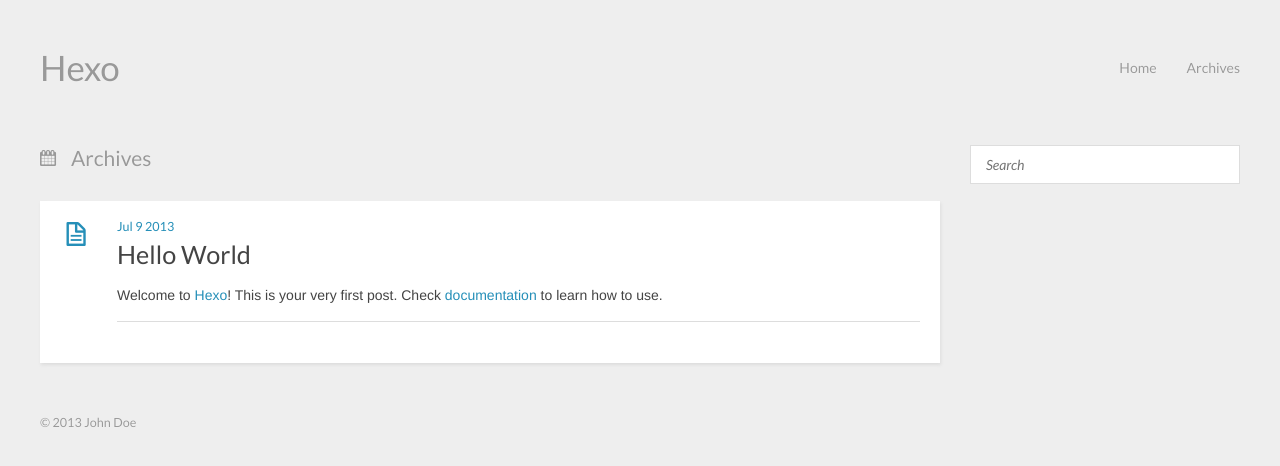
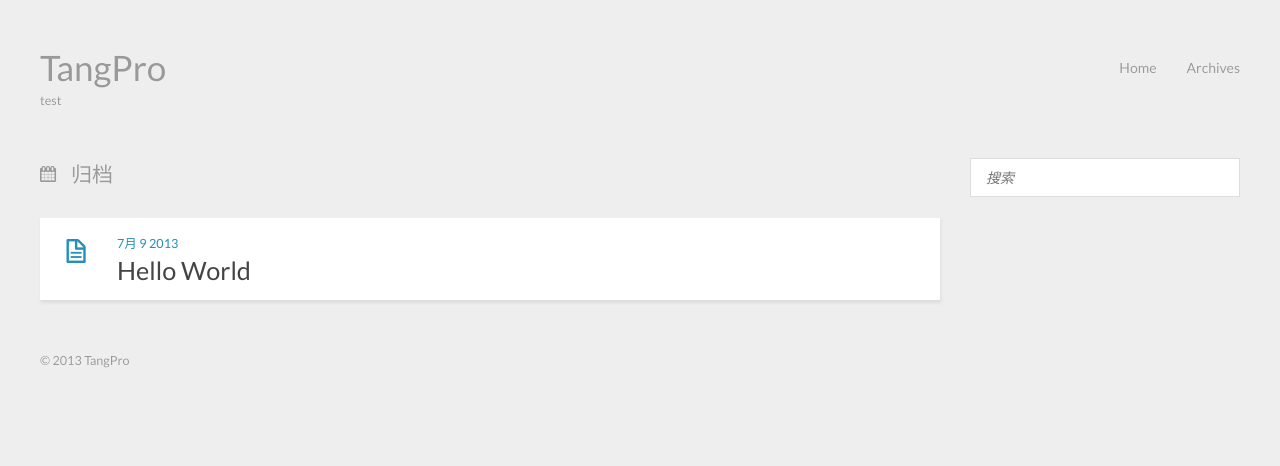
Before and after one commit to tangtest/tangtest.github.io, a plain HTML site: page archives/index.html in a window 1280 px wide. Drawn offline with nearby package versions, Linux system fonts and the light colour scheme.

Commit message:
Site updated: Tue Jul 09 2013 01:13:41 GMT+0800 (中国标准时间)

```diff
--- a/2013/07/09/hello-world/index.html
+++ b/2013/07/09/hello-world/index.html
@@ -3,23 +3,23 @@
 <head>
   <meta charset="utf-8">
 
-  <title>Hello World | Hexo</title>
-  <meta name="author" content="John Doe">
+  <title>Hello World | TangPro</title>
+  <meta name="author" content="TangPro">
 
-  <meta name="description" content="Welcome to Hexo! This is your very first post. Check documentation to learn how to use.">
+  <meta name="description" content="person website">
 
 
   <meta name="viewport" content="width=device-width, initial-scale=1, maximum-scale=1">
 
   <meta property="og:title" content="Hello World"/>
-  <meta property="og:site_name" content="Hexo"/>
+  <meta property="og:site_name" content="TangPro"/>
 
 
     <meta property="og:image" content="undefined"/>
 
 
   <link href="/favicon.png" rel="icon">
-  <link rel="alternate" href="/atom.xml" title="Hexo" type="application/atom+xml">
+  <link rel="alternate" href="/atom.xml" title="TangPro" type="application/atom+xml">
   <link rel="stylesheet" href="/css/style.css" media="screen" type="text/css">
   <!--[if lt IE 9]><script src="//html5shiv.googlecode.com/svn/trunk/html5.js"></script><![endif]-->
   <script src="//ajax.googleapis.com/ajax/libs/jquery/1.8/jquery.min.js"></script>
@@ -29,8 +29,8 @@
 
 <body>
   <header id="header" class="inner"><div class="alignleft">
-  <h1><a href="/">Hexo</a></h1>
-  <h2><a href="/"></a></h2>
+  <h1><a href="/">TangPro</a></h1>
+  <h2><a href="/">test</a></h2>
 </div>
 <nav id="main-nav" class="alignright">
   <ul>
@@ -50,7 +50,7 @@
     <header>
 
         <div class="icon"></div>
-        <time datetime="2013-07-08T16:54:08.000Z"><a href="/2013/07/09/hello-world/">Jul 9 2013</a></time>
+        <time datetime="2013-07-08T16:54:08.000Z"><a href="/2013/07/09/hello-world/">7月 9 2013</a></time>
 
 
 
@@ -96,7 +96,7 @@
     <aside id="sidebar" class="alignright">
   <div class="search">
   <form action="//google.com/search" method="get" accept-charset="utf-8">
-    <input type="search" name="q" results="0" placeholder="Search">
+    <input type="search" name="q" results="0" placeholder="搜索">
     <input type="hidden" name="q" value="site:yoursite.com">
   </form>
 </div>
@@ -112,7 +112,7 @@
   </div>
   <footer id="footer" class="inner"><div class="alignleft">
 
-  &copy; 2013 John Doe
+  &copy; 2013 TangPro
 
 </div>
 <div class="clearfix"></div></footer>
--- a/archives/index.html
+++ b/archives/index.html
@@ -3,21 +3,23 @@
 <head>
   <meta charset="utf-8">
 
-  <title>Archives | Hexo</title>
-  <meta name="author" content="John Doe">
+  <title>归档 | TangPro</title>
+  <meta name="author" content="TangPro">
+
+  <meta name="description" content="person website">
 
 
   <meta name="viewport" content="width=device-width, initial-scale=1, maximum-scale=1">
 
 
-  <meta property="og:site_name" content="Hexo"/>
+  <meta property="og:site_name" content="TangPro"/>
 
 
     <meta property="og:image" content="undefined"/>
 
 
   <link href="/favicon.png" rel="icon">
-  <link rel="alternate" href="/atom.xml" title="Hexo" type="application/atom+xml">
+  <link rel="alternate" href="/atom.xml" title="TangPro" type="application/atom+xml">
   <link rel="stylesheet" href="/css/style.css" media="screen" type="text/css">
   <!--[if lt IE 9]><script src="//html5shiv.googlecode.com/svn/trunk/html5.js"></script><![endif]-->
   <script src="//ajax.googleapis.com/ajax/libs/jquery/1.8/jquery.min.js"></script>
@@ -27,8 +29,8 @@
 
 <body>
   <header id="header" class="inner"><div class="alignleft">
-  <h1><a href="/">Hexo</a></h1>
-  <h2><a href="/"></a></h2>
+  <h1><a href="/">TangPro</a></h1>
+  <h2><a href="/">test</a></h2>
 </div>
 <nav id="main-nav" class="alignright">
   <ul>
@@ -43,53 +45,29 @@
 <div class="clearfix"></div></header>
   <div id="content" class="inner">
     <div id="main-col" class="alignleft"><div id="wrapper">
-<h2 class="archive-title">Archives</h2>
+<h2 class="archive-title">归档</h2>
 
 
+  <div class="archive">
 
       <article class="post">
-
         <div class="post-content">
           <header>
-
             <div class="icon"></div>
-        <time datetime="2013-07-08T16:54:08.000Z"><a href="/2013/07/09/hello-world/">Jul 9 2013</a></time>
-
-
+            <time datetime="2013-07-08T16:54:08.000Z"><a href="/2013/07/09/hello-world/">7月 9 2013</a></time>
 
               <h1 class="title"><a href="/2013/07/09/hello-world/">Hello World</a></h1>
 
-
           </header>
-    <div class="entry">
-
-        <p>Welcome to <a href="http://zespia.tw/hexo">Hexo</a>! This is your very first post. Check <a href="http://zespia.tw/hexo/docs">documentation</a> to learn how to use.</p>
-
-
-    </div>
-    <footer>
-
-
-
-
-      <div class="clearfix"></div>
-    </footer>
         </div>
       </article>
 
-
-
-
-  <nav id="pagination">
-
-
-  <div class="clearfix"></div>
-</nav>
+  </div>
 </div></div>
     <aside id="sidebar" class="alignright">
   <div class="search">
   <form action="//google.com/search" method="get" accept-charset="utf-8">
-    <input type="search" name="q" results="0" placeholder="Search">
+    <input type="search" name="q" results="0" placeholder="搜索">
     <input type="hidden" name="q" value="site:yoursite.com">
   </form>
 </div>
@@ -105,7 +83,7 @@
   </div>
   <footer id="footer" class="inner"><div class="alignleft">
 
-  &copy; 2013 John Doe
+  &copy; 2013 TangPro
 
 </div>
 <div class="clearfix"></div></footer>
```
Also changed, not shown: archives/2013/07/index.html (+13 -35 lines), archives/2013/index.html (+13 -35 lines), index.html (+11 -9 lines). Lines whose indentation alone changed are shown as unchanged.
